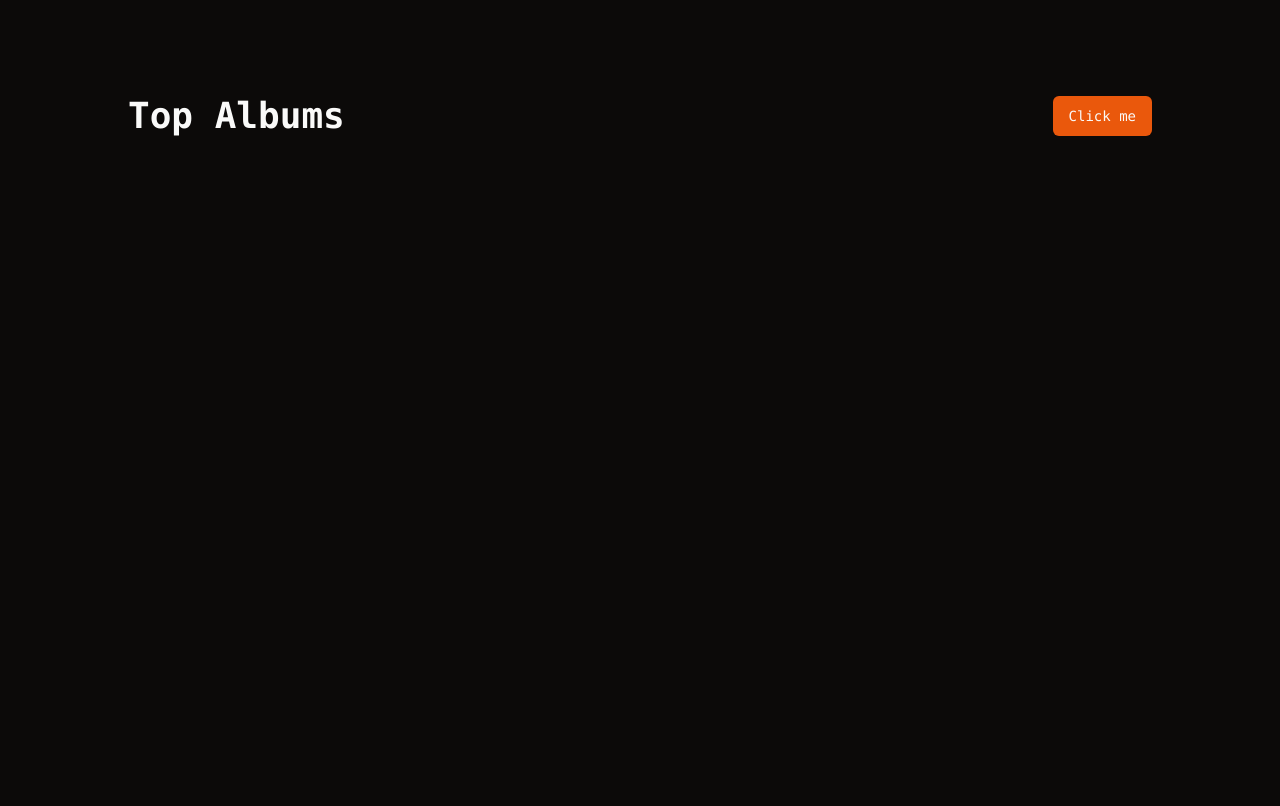
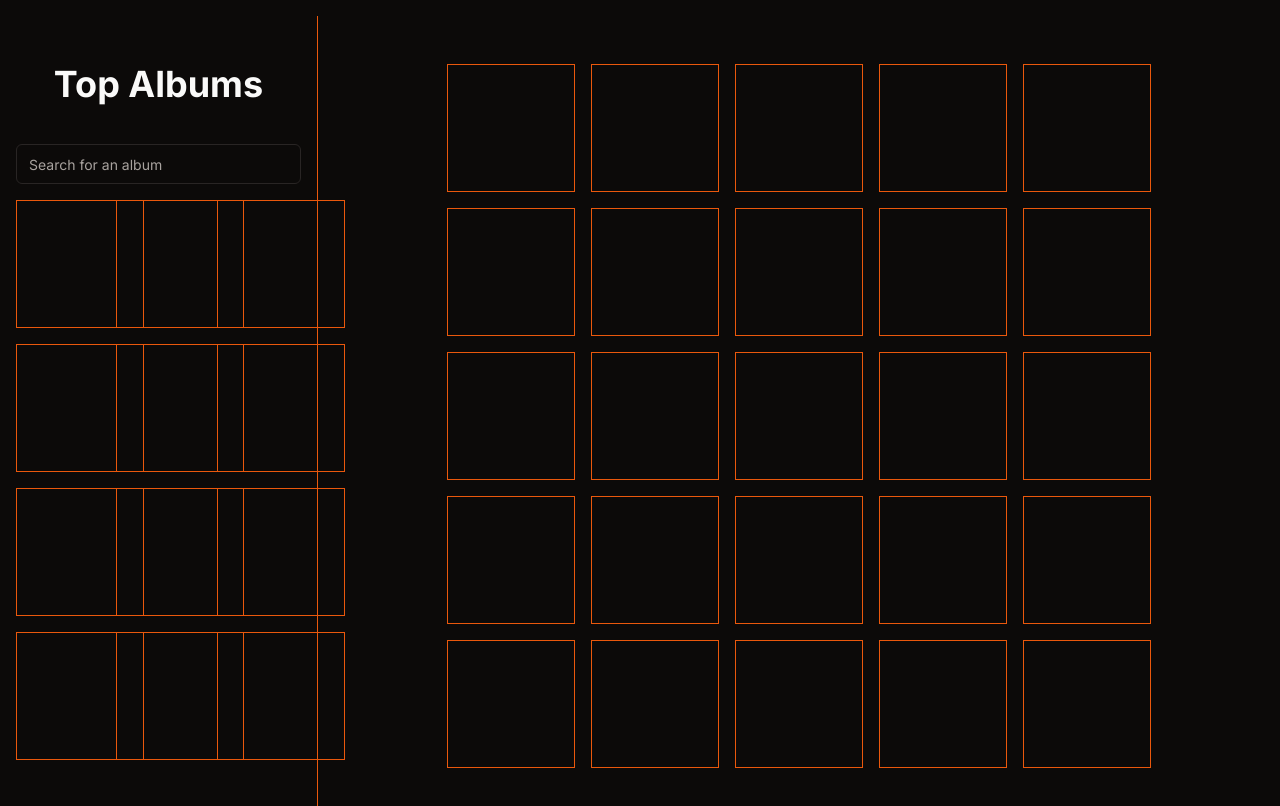
Before and after one commit to lukemcdowell/musaic, a Next.js app: page / in a window 1280 px wide. Shown: the top 806 px of the page. Built offline with nearby package versions, Linux system fonts and the light colour scheme.

Commit message:
adding basic structure

```diff
--- a/src/app/page.tsx
+++ b/src/app/page.tsx
@@ -1,14 +1,56 @@
-import { Button } from "@/components/ui/button";
+import { Input } from "@/components/ui/input";
 
 export default function Home() {
   return (
-    <main className="flex min-h-screen flex-col items-center justify-between p-24">
-      <div className="z-10 w-full max-w-5xl items-center justify-between font-mono text-sm lg:flex">
-          <h1 className="text-4xl font-bold text-center">
-            Top Albums
-          </h1>
-          <Button>Click me</Button>
+    <main className="flex min-h-screen flex-row items-center justify-between">
+
+      <div className="w-1/3 min-h-screen p-4 border-solid border-0 border-r border-primary">
+        <h1 className="text-4xl font-bold text-center pt-8 pb-10">Top Albums</h1>
+        <Input placeholder="Search for an album" />
+        <div className="grid grid-cols-3 gap-4 h-full py-4">
+          <div className="border h-32 w-32 border-primary"></div>
+          <div className="border h-32 w-32 border-primary"></div>
+          <div className="border h-32 w-32 border-primary"></div>
+          <div className="border h-32 w-32 border-primary"></div>
+          <div className="border h-32 w-32 border-primary"></div>
+          <div className="border h-32 w-32 border-primary"></div>
+          <div className="border h-32 w-32 border-primary"></div>
+          <div className="border h-32 w-32 border-primary"></div>
+          <div className="border h-32 w-32 border-primary"></div>
+          <div className="border h-32 w-32 border-primary"></div>
+          <div className="border h-32 w-32 border-primary"></div>
+          <div className="border h-32 w-32 border-primary"></div>
         </div>
+      </div>
+      <div className="flex min-h-screen w-full flex-row items-center justify-center p-16">
+        <div className="grid grid-cols-5 gap-4 h-full">
+          <div className="border h-32 w-32 border-primary"></div>
+          <div className="border h-32 w-32 border-primary" ></div>
+          <div className="border h-32 w-32 border-primary" ></div>
+          <div className="border h-32 w-32 border-primary" ></div>
+          <div className="border h-32 w-32 border-primary" ></div>
+          <div className="border h-32 w-32 border-primary" ></div>
+          <div className="border h-32 w-32 border-primary" ></div>
+          <div className="border h-32 w-32 border-primary" ></div>
+          <div className="border h-32 w-32 border-primary" ></div>
+          <div className="border h-32 w-32 border-primary" ></div>
+          <div className="border h-32 w-32 border-primary" ></div>
+          <div className="border h-32 w-32 border-primary" ></div>
+          <div className="border h-32 w-32 border-primary" ></div>
+          <div className="border h-32 w-32 border-primary" ></div>
+          <div className="border h-32 w-32 border-primary" ></div>
+          <div className="border h-32 w-32 border-primary" ></div>
+          <div className="border h-32 w-32 border-primary" ></div>
+          <div className="border h-32 w-32 border-primary" ></div>
+          <div className="border h-32 w-32 border-primary" ></div>
+          <div className="border h-32 w-32 border-primary" ></div>
+          <div className="border h-32 w-32 border-primary" ></div>
+          <div className="border h-32 w-32 border-primary" ></div>
+          <div className="border h-32 w-32 border-primary" ></div>
+          <div className="border h-32 w-32 border-primary" ></div>
+          <div className="border h-32 w-32 border-primary" ></div>
+        </div>
+      </div>
     </main>
   );
 }
--- /dev/null
+++ b/src/components/ui/input.tsx
@@ -0,0 +1,25 @@
+import * as React from "react"
+
+import { cn } from "@/lib/utils"
+
+export interface InputProps
+  extends React.InputHTMLAttributes<HTMLInputElement> {}
+
+const Input = React.forwardRef<HTMLInputElement, InputProps>(
+  ({ className, type, ...props }, ref) => {
+    return (
+      <input
+        type={type}
+        className={cn(
+          "flex h-10 w-full rounded-md border border-input bg-background px-3 py-2 text-sm ring-offset-background file:border-0 file:bg-transparent file:text-sm file:font-medium placeholder:text-muted-foreground focus-visible:outline-none focus-visible:ring-2 focus-visible:ring-ring focus-visible:ring-offset-2 disabled:cursor-not-allowed disabled:opacity-50",
+          className
+        )}
+        ref={ref}
+        {...props}
+      />
+    )
+  }
+)
+Input.displayName = "Input"
+
+export { Input }
```
Also changed, not shown: 1 other file (tests, documents, lock files or other folders).
